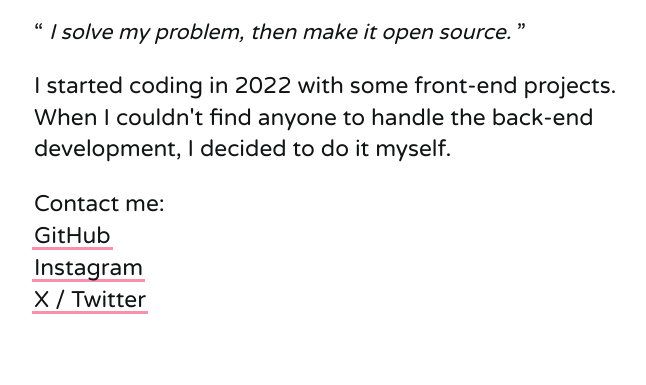
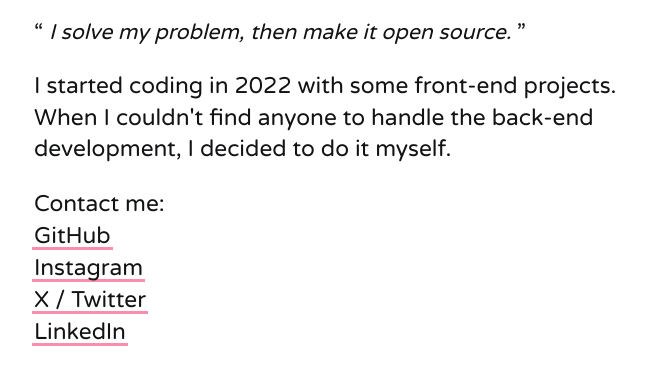
Before and after one commit to HOAIAN2/HOAIAN2, a plain HTML site: page index.html in a window 1280 px wide. Shown: the part 511-896 px from the top of the page, without its empty margins (102-748 px from the left). Drawn offline with Linux system fonts and the light colour scheme.

Commit message:
re enable linkedin

```diff
--- a/index.html
+++ b/index.html
@@ -81,7 +81,7 @@
         <a href="https://github.com/HOAIAN2" target="_blank">GitHub</a> <br>
         <a href="https://www.instagram.com/hoaian.2202/" target="_blank">Instagram</a> <br>
         <a href="https://x.com/HOAIAN0203" target="_blank">X / Twitter</a> <br>
-        <!-- <a href="https://www.linkedin.com/in/hoaian2/" target="_blank">LinkedIn</a> <br> -->
+        <a href="https://www.linkedin.com/in/hoaian2/" target="_blank">LinkedIn</a> <br>
     </p>
 </body>
 
```
